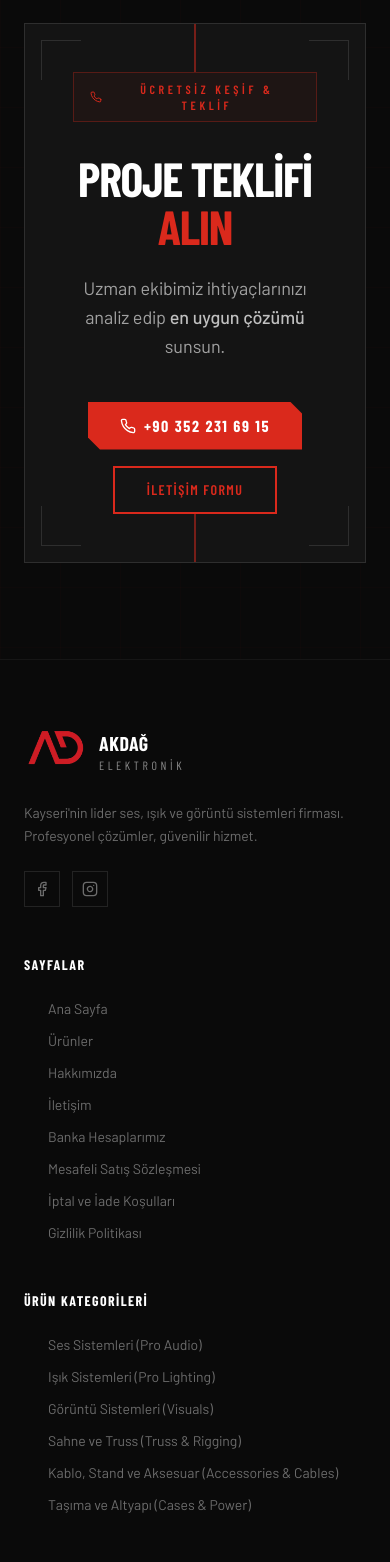
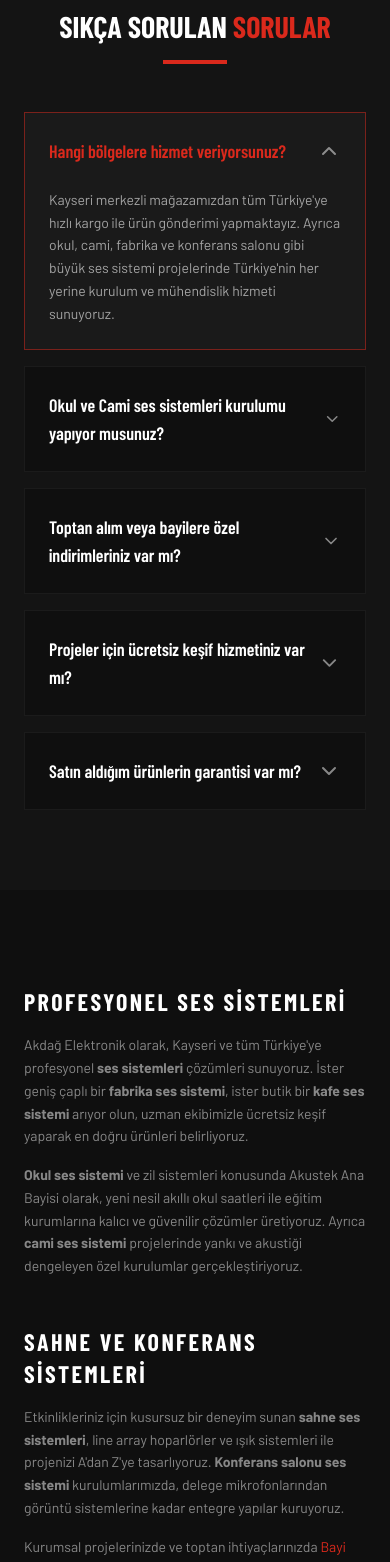
Before and after one commit to kiymalibaklava/akdag-elektronik, a Next.js app: page / in a window 390 px wide. Shown: the part 6040-7602 px from the top of the page. Built offline with nearby package versions, Linux system fonts and the light colour scheme; no server answers; the database is empty; a web font is replaced by a local one.

Commit message:
SEO güncellemeşer

```diff
--- a/app/layout.tsx
+++ b/app/layout.tsx
@@ -31,7 +31,7 @@ export const metadata: Metadata = {
     default: 'Akdağ Elektronik | Ses, Işık & Görüntü Sistemleri – Kayseri',
   },
   description: 'Kayseri\'nin lider ses, ışık ve görüntü sistemleri firması. Profesyonel ses sistemleri, sahne ekipmanları ve akıllı okul çözümleri.',
-  keywords: 'ses sistemi, ışık sistemi, görüntü sistemi, kayseri, akdağ elektronik, akustek, okul saati, sahne ses sistemleri',
+  keywords: 'ses sistemi, fabrika ses sistemi, kafe ses sistemi, okul ses sistemi, cami ses sistemi, konferans salonu ses sistemi, profesyonel ses sistemleri, kayseri ses sistemleri, akdağ elektronik, akustek, sahne ses sistemleri',
   metadataBase: new URL(getSiteUrl()),
   alternates: {
     canonical: '/',
--- a/app/page.tsx
+++ b/app/page.tsx
@@ -6,6 +6,7 @@ import HeroParticles from '@/components/HeroParticles'
 import BrandMarquee from '@/components/BrandMarquee'
 import FeaturedProducts from '@/components/FeaturedProducts'
 import StatCounter from '@/components/StatCounter'
+import FaqSection from '@/components/FaqSection'
 
 export const revalidate = 3600
 
@@ -385,6 +386,39 @@ export default function HomePage() {
       </section>
 
       {/* ═══════════════════════════════════════════════
+          SIKÇA SORULAN SORULAR (FAQ SCHEMA)
+      ═══════════════════════════════════════════════ */}
+      <FaqSection />
+
+      {/* ═══════════════════════════════════════════════
+          SEO METİN BLOĞU (ÇÖZÜMLER)
+      ═══════════════════════════════════════════════ */}
+      <section className="py-24 bg-[#0F0F0F] relative">
+        <div className="max-w-7xl mx-auto px-6">
+          <div className="grid md:grid-cols-2 gap-12 text-white/50 font-body text-sm leading-relaxed">
+            <div>
+              <h2 className="font-display font-bold text-2xl text-white mb-4 uppercase tracking-widest">Profesyonel Ses Sistemleri</h2>
+              <p className="mb-4">
+                Akdağ Elektronik olarak, Kayseri ve tüm Türkiye'ye profesyonel <strong>ses sistemleri</strong> çözümleri sunuyoruz. İster geniş çaplı bir <strong>fabrika ses sistemi</strong>, ister butik bir <strong>kafe ses sistemi</strong> arıyor olun, uzman ekibimizle ücretsiz keşif yaparak en doğru ürünleri belirliyoruz.
+              </p>
+              <p>
+                <strong>Okul ses sistemi</strong> ve zil sistemleri konusunda Akustek Ana Bayisi olarak, yeni nesil akıllı okul saatleri ile eğitim kurumlarına kalıcı ve güvenilir çözümler üretiyoruz. Ayrıca <strong>cami ses sistemi</strong> projelerinde yankı ve akustiği dengeleyen özel kurulumlar gerçekleştiriyoruz.
+              </p>
+            </div>
+            <div>
+              <h2 className="font-display font-bold text-2xl text-white mb-4 uppercase tracking-widest">Sahne ve Konferans Sistemleri</h2>
+              <p className="mb-4">
+                Etkinlikleriniz için kusursuz bir deneyim sunan <strong>sahne ses sistemleri</strong>, line array hoparlörler ve ışık sistemleri ile projenizi A'dan Z'ye tasarlıyoruz. <strong>Konferans salonu ses sistemi</strong> kurulumlarımızda, delege mikrofonlarından görüntü sistemlerine kadar entegre yapılar kuruyoruz.
+              </p>
+              <p>
+                Kurumsal projelerinizde ve toptan ihtiyaçlarınızda <Link href="/bayi" className="text-brand-red hover:underline">Bayi Portalımız</Link> üzerinden özel iskonto oranlarıyla anında online teklif oluşturabilir, projelerinizi hızlandırabilirsiniz. En kaliteli markalar, rekabetçi fiyatlar ve 50 yıllık tecrübemizle yanınızdayız.
+              </p>
+            </div>
+          </div>
+        </div>
+      </section>
+
+      {/* ═══════════════════════════════════════════════
           CONTACT CTA
       ═══════════════════════════════════════════════ */}
       <section className="py-24 bg-[#0A0A0A] relative overflow-hidden">
--- a/app/urun/[slug]/page.tsx
+++ b/app/urun/[slug]/page.tsx
@@ -23,15 +23,30 @@ export async function generateMetadata({ params }: Props): Promise<Metadata> {
   if (!product) return { title: 'Ürün Bulunamadı | Akdağ Elektronik' }
 
   const url = `${getSiteUrl()}/urun/${product.slug}`
-  const description = product.aciklama?.slice(0, 160) || `${product.ad} ürünü hakkında detaylı bilgi ve fiyatlar.`
+
+  // SEO Optimizasyonu: Başlıkta ve açıklamada "Kullanım Alanı" ve "Marka" kullanarak
+  // "Fabrika Ses Sistemi", "Cami Ses Sistemi" gibi aramalarda üst sıralara çıkmasını sağlıyoruz.
+  const seoAlan = product.kullanim_alani ? ` - ${product.kullanim_alani} Sistemleri` : ''
+  const seoMarka = product.marka ? `${product.marka} ` : ''
+  const seoTitle = `${seoMarka}${product.ad}${seoAlan} | Akdağ Elektronik`
+
+  let description = product.aciklama?.slice(0, 150) || `${seoMarka}${product.ad} ürünü hakkında detaylı bilgi, teknik özellikler ve en uygun fiyatlar.`
+  if (product.kullanim_alani) {
+    description = `${product.kullanim_alani} sistemleri için ideal. ${description}`.slice(0, 160)
+  }
+
   const image = product.fotograflar?.[0] || `${getSiteUrl()}/og-image.jpg`
 
+  // Virgülle ayrılmış kullanım alanlarını veya kelimeleri SEO anahtar kelimelerine dönüştürüyoruz
+  const keywords = [product.ad, product.kategori, product.marka, product.kullanim_alani, "ses sistemi", "profesyonel ses"].filter(Boolean).join(', ')
+
   return {
-    title: `${product.ad} | Akdağ Elektronik`,
+    title: seoTitle,
     description,
+    keywords,
     alternates: { canonical: url },
     openGraph: {
-      title: product.ad,
+      title: seoTitle,
       description,
       url,
       siteName: 'Akdağ Elektronik',
@@ -40,7 +55,7 @@ export async function generateMetadata({ params }: Props): Promise<Metadata> {
     },
     twitter: {
       card: 'summary_large_image',
-      title: product.ad,
+      title: seoTitle,
       description,
       images: [image],
     },
--- /dev/null
+++ b/components/FaqSection.tsx
@@ -0,0 +1,102 @@
+'use client'
+
+import { useState } from 'react'
+import { ChevronDown } from 'lucide-react'
+
+const faqs = [
+  {
+    q: "Hangi bölgelere hizmet veriyorsunuz?",
+    a: "Kayseri merkezli mağazamızdan tüm Türkiye'ye hızlı kargo ile ürün gönderimi yapmaktayız. Ayrıca okul, cami, fabrika ve konferans salonu gibi büyük ses sistemi projelerinde Türkiye'nin her yerine kurulum ve mühendislik hizmeti sunuyoruz."
+  },
+  {
+    q: "Okul ve Cami ses sistemleri kurulumu yapıyor musunuz?",
+    a: "Evet, Akdağ Elektronik olarak eğitim kurumları için Akustek akıllı okul saatleri ve anons sistemleri, ibadethaneler için ise akustik ölçümlü profesyonel cami ses sistemleri kurulumu yapıyoruz."
+  },
+  {
+    q: "Toptan alım veya bayilere özel indirimleriniz var mı?",
+    a: "Kesinlikle. Sitemizdeki 'Bayi Girişi' bölümünden bayi başvurusu yaparak, kurumsal alımlarınızda ve toptan siparişlerinizde size özel iskonto oranlarıyla online teklif oluşturabilir ve sipariş verebilirsiniz."
+  },
+  {
+    q: "Projeler için ücretsiz keşif hizmetiniz var mı?",
+    a: "Evet, özellikle fabrika, konferans salonu, kafe ve restoran gibi profesyonel ses sistemi gerektiren alanlar için uzman ekibimizle ücretsiz keşif yapıyor, mekanın akustiğine en uygun ürünleri belirliyoruz."
+  },
+  {
+    q: "Satın aldığım ürünlerin garantisi var mı?",
+    a: "Satışını yaptığımız tüm profesyonel ses, ışık ve görüntü sistemleri resmi distribütör ve firma garantisi altındadır. 50 yıllık tecrübemizle satış sonrası teknik destek hizmetimiz her zaman yanınızdadır."
+  }
+]
+
+export default function FaqSection() {
+  const [openIndex, setOpenIndex] = useState<number | null>(0)
+
+  const toggle = (idx: number) => {
+    setOpenIndex(openIndex === idx ? null : idx)
+  }
+
+  // Schema.org JSON-LD FAQ yapılandırması
+  const faqSchema = {
+    "@context": "https://schema.org",
+    "@type": "FAQPage",
+    "mainEntity": faqs.map(faq => ({
+      "@type": "Question",
+      "name": faq.q,
+      "acceptedAnswer": {
+        "@type": "Answer",
+        "text": faq.a
+      }
+    }))
+  }
+
+  return (
+    <section className="py-20 bg-[#141414] border-t border-white/5 relative">
+      <script
+        type="application/ld+json"
+        dangerouslySetInnerHTML={{ __html: JSON.stringify(faqSchema) }}
+      />
+
+      <div className="max-w-4xl mx-auto px-6">
+        <div className="text-center mb-12">
+          <h2 className="font-display font-black text-3xl md:text-5xl uppercase text-white mb-4">
+            Sıkça Sorulan <span className="text-brand-red">Sorular</span>
+          </h2>
+          <div className="w-16 h-1 bg-brand-red mx-auto" />
+        </div>
+
+        <div className="space-y-4">
+          {faqs.map((faq, idx) => {
+            const isOpen = openIndex === idx
+            return (
+              <div
+                key={idx}
+                className={`border transition-colors duration-300 ${
+                  isOpen ? 'border-brand-red/50 bg-[#1A1A1A]' : 'border-white/5 bg-[#0F0F0F] hover:border-white/20'
+                }`}
+              >
+                <button
+                  onClick={() => toggle(idx)}
+                  className="w-full flex items-center justify-between p-6 text-left focus:outline-none"
+                >
+                  <span className={`font-display font-semibold text-lg ${isOpen ? 'text-brand-red' : 'text-white'}`}>
+                    {faq.q}
+                  </span>
+                  <ChevronDown
+                    className={`text-white/50 transition-transform duration-300 ${isOpen ? 'rotate-180 text-brand-red' : ''}`}
+                  />
+                </button>
+                <div
+                  className={`overflow-hidden transition-all duration-300 ease-in-out ${
+                    isOpen ? 'max-h-96 opacity-100' : 'max-h-0 opacity-0'
+                  }`}
+                >
+                  <p className="p-6 pt-0 font-body text-white/60 text-sm leading-relaxed">
+                    {faq.a}
+                  </p>
+                </div>
+              </div>
+            )
+          })}
+        </div>
+      </div>
+    </section>
+  )
+}
--- a/next.config.js
+++ b/next.config.js
@@ -8,9 +8,11 @@ const nextConfig = {
     remotePatterns: [
       {
         protocol: 'https',
-        hostname: '*.supabase.co',
-        port: '',
-        pathname: '/storage/v1/object/public/**',
+        hostname: 'images.unsplash.com',
+      },
+      {
+        protocol: 'https',
+        hostname: 'csekzzsaeehakpdmzfam.supabase.co',
       },
     ],
   },
```
Also changed, not shown: app/sitemap.ts (+24 -29 lines), lib/imageLoader.ts (added, +13 -0 lines), 1 other file (tests, documents, lock files or other folders).
